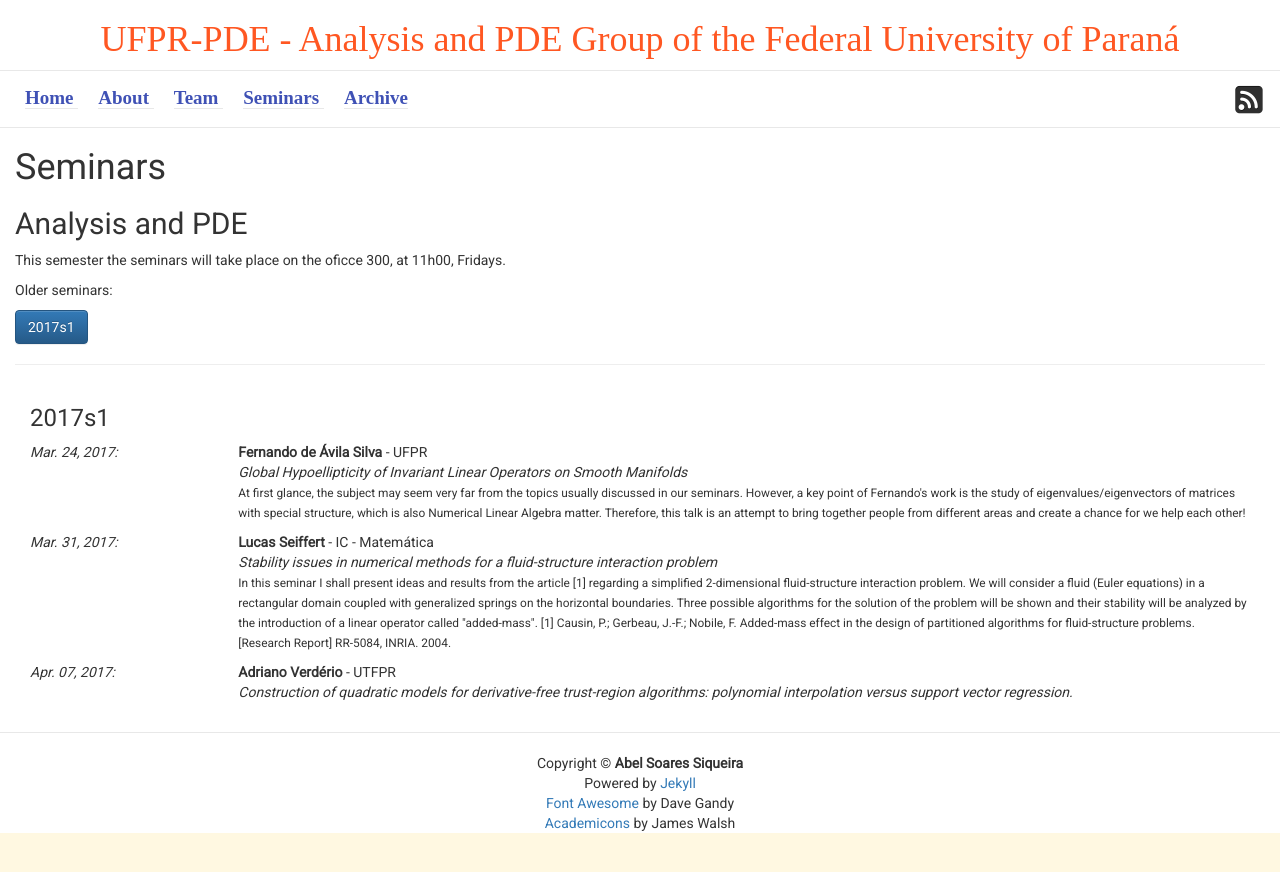
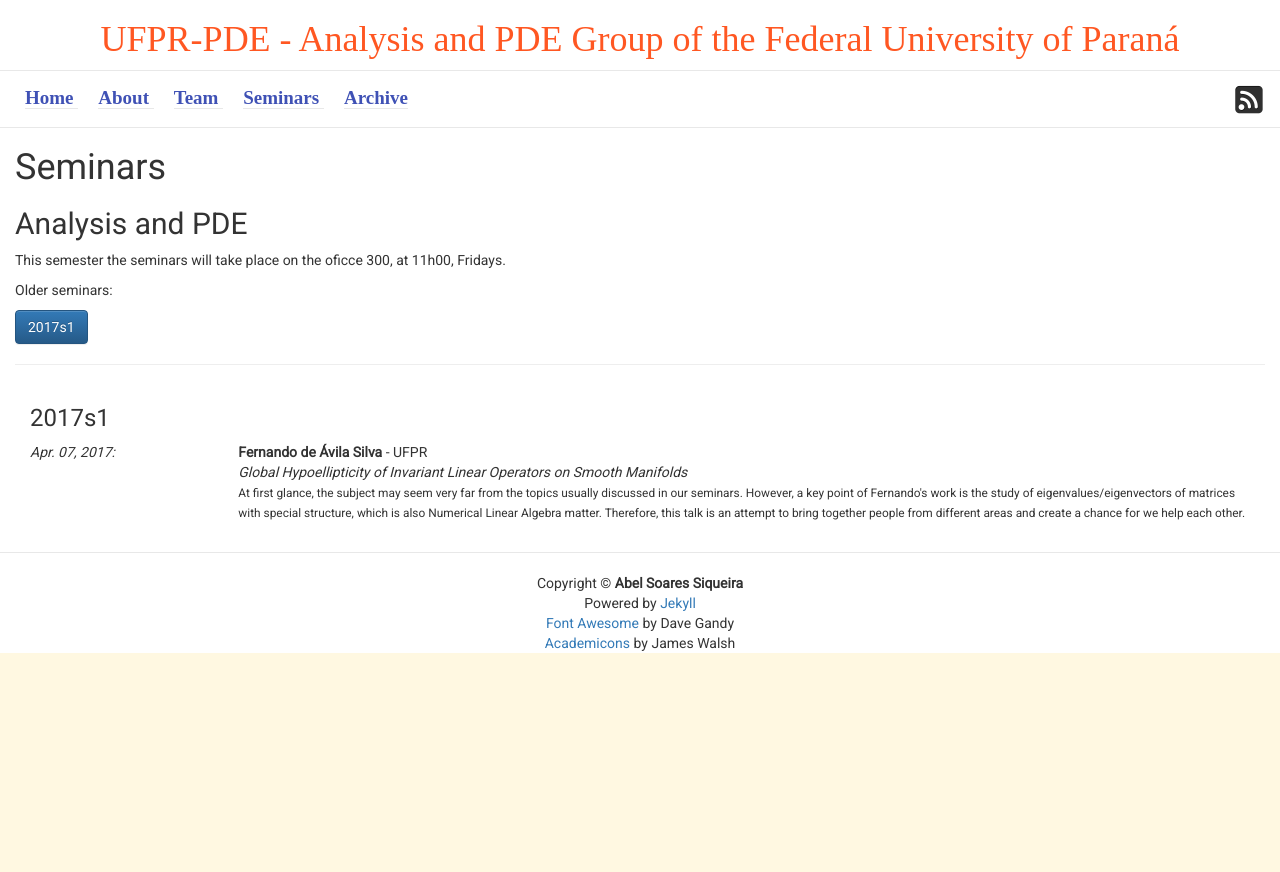
Before and after one commit to ufpr-pde/ufpr-opt.github.io, a Jekyll site: the page built from d_seminars.md, in a window 1280 px wide. Shown: the top 872 px of the page. Built offline with Jekyll 4.4.1, drawn with Linux system fonts in a browser that asks for light colours; some web fonts are replaced.

Commit message:
Update seminars.yml

```diff
--- a/_data/seminars.yml
+++ b/_data/seminars.yml
@@ -1,5 +1,5 @@
 - author: Fernando de Ávila Silva
-  date: 2017-03-24
+  date: 2017-04-07
   semester: 2017s1
   affiliation: UFPR
   title: Global Hypoellipticity of Invariant Linear Operators on Smooth Manifolds
@@ -9,27 +9,4 @@
     the study of eigenvalues/eigenvectors of matrices with special structure,
     which is also Numerical Linear Algebra matter. Therefore, this talk is an
     attempt to bring together people from different areas and create a chance for
-    we help each other!
-
-- author: Lucas Seiffert
-  date: 2017-03-31
-  semester: 2017s1
-  affiliation: IC - Matemática
-  title: Stability issues in numerical methods for a fluid-structure interaction problem
-  abstract: >
-    In this seminar I shall present ideas and results from the article [1]
-    regarding a simplified 2-dimensional fluid-structure interaction problem.
-    We will consider a fluid (Euler equations) in a rectangular domain coupled
-    with  generalized springs on the horizontal boundaries. Three possible
-    algorithms for the solution of the problem will be shown  and their
-    stability will be analyzed by the introduction of a linear operator called
-    "added-mass".
-    [1] Causin, P.; Gerbeau, J.-F.; Nobile, F. Added-mass effect in the design of partitioned algorithms
-    for fluid-structure  problems. [Research Report] RR-5084, INRIA. 2004.
-
-- author: Adriano Verdério
-  date: 2017-04-07
-  semester: 2017s1
-  affiliation: UTFPR
-  title: "Construction of quadratic models for derivative-free trust-region algorithms: polynomial interpolation
-  versus support vector regression."
+    we help each other.
```
